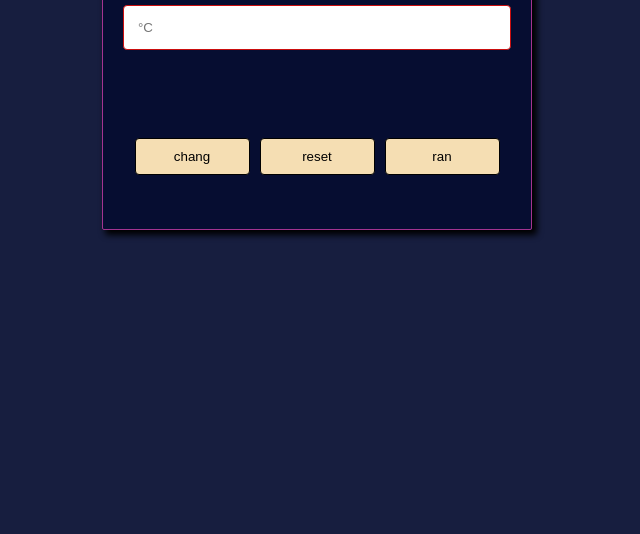
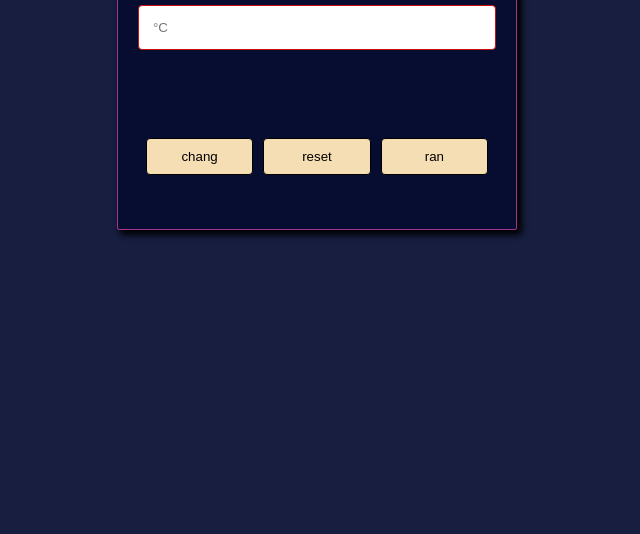
Before and after one commit to alireza-shokri/Celsius-to-Fahrenheit, a plain HTML site: page index.html in a window 1280 px wide. Shown: the part 266-800 px from the top of the page, without its empty margins (323-963 px from the left). Drawn offline with Linux system fonts and the light colour scheme.

Commit message:
respansiv

```diff
--- a/style.css
+++ b/style.css
@@ -17,7 +17,7 @@ body{
         border-radius: 3px;
     }
     .parent{
-        width: 430px;
+        width: 400px;
         height: 300px;
         margin:50px auto;
         padding: 20px;
@@ -47,7 +47,7 @@ body{
     .chang,
     .reset,
     .ran{
-        width: 115px;
+        width:30%;
         padding: 10px;
         border: 1px solid;
         border-radius: 4px;
```
